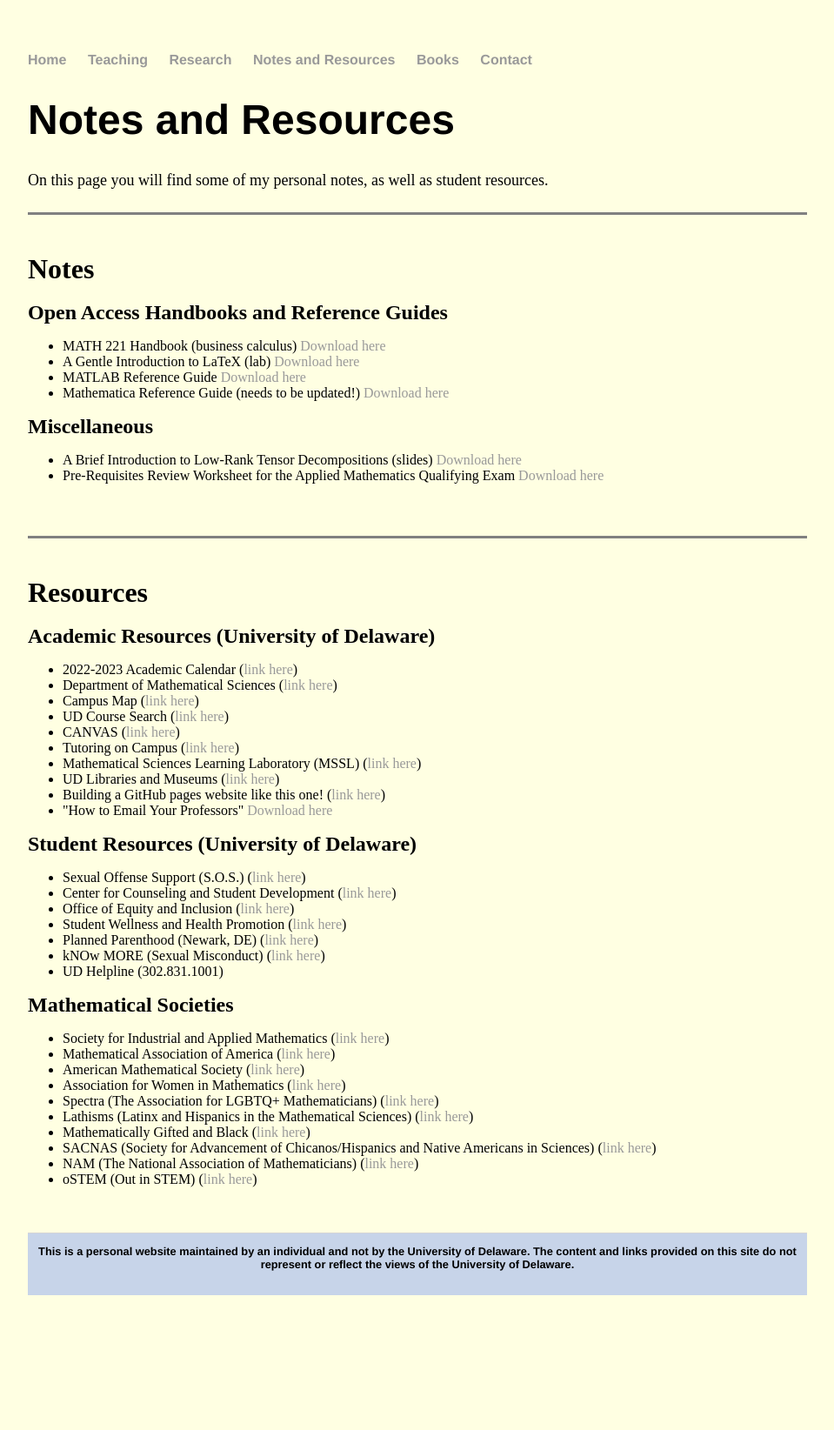
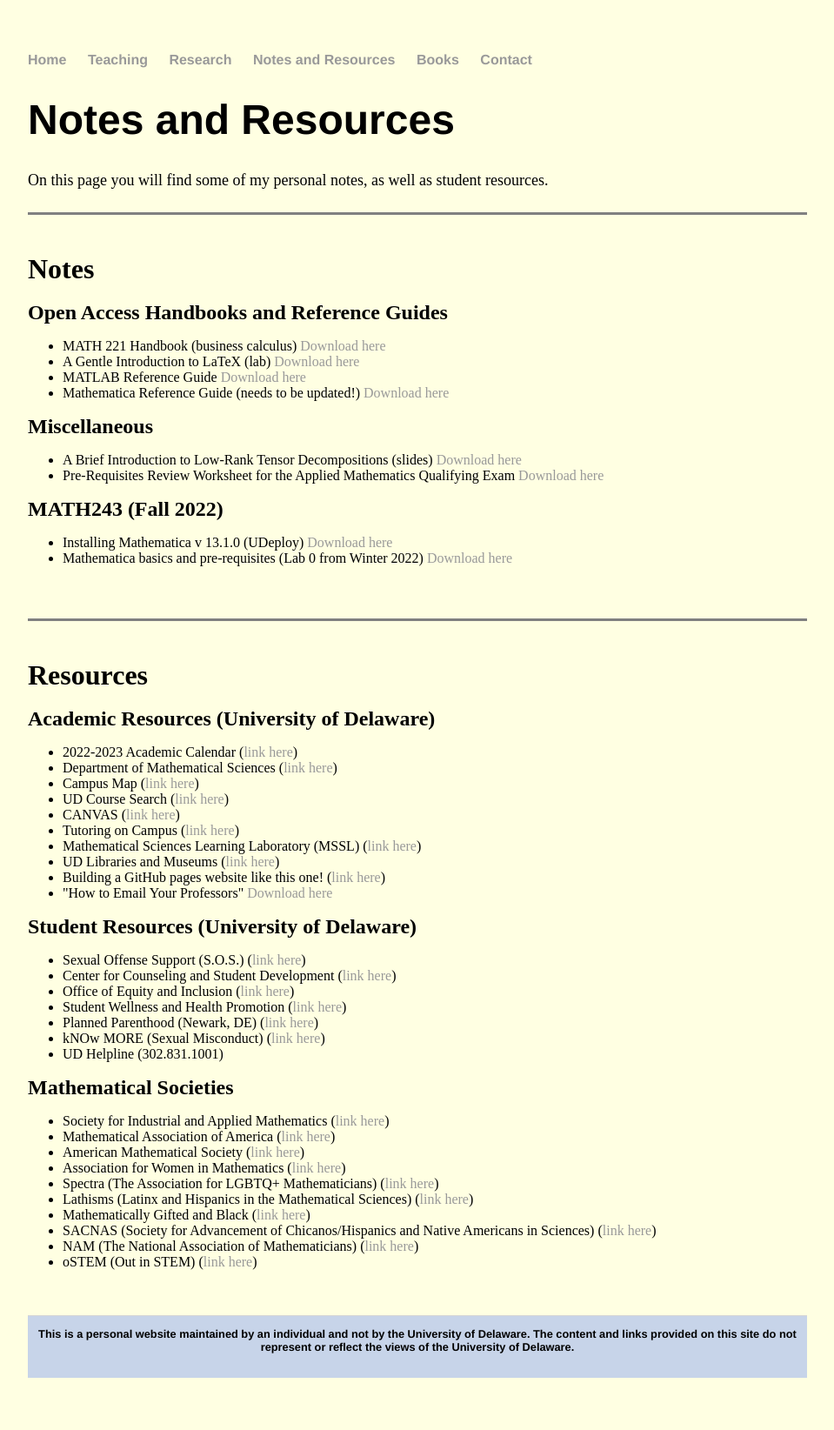
Before and after one commit to jhknakao/jhknakao.github.io, a Jekyll site: the page built from notes.html, in a window 1280 px wide. Shown: the whole page at 87% size, without its empty margins (160-1119 px from the left). Built offline with Jekyll 4.4.1, drawn with Linux system fonts in a browser that asks for light colours; before the commit the page ends 1549 px from its top, so only the background shows below that.

Commit message:
Update notes.html

```diff
--- a/notes.html
+++ b/notes.html
@@ -27,6 +27,13 @@ title: Notes and Resources
 	<ul>
 		<li>A Brief Introduction to Low-Rank Tensor Decompositions (slides) <a href="files/tensornotes/lowranklecture_60min.pdf" class="download" title="Download slides">Download here</a></li>
 		<li>Pre-Requisites Review Worksheet for the Applied Mathematics Qualifying Exam <a href="files/Wkst_0.pdf" class="download" title="Download worksheet">Download here</a></li>
+
+	</ul>
+
+	<font size="5"><b>MATH243 (Fall 2022)</b></font>
+	<ul>
+		<li>Installing Mathematica v 13.1.0 (UDeploy) <a href="files/MATH243fall2022/InstallMathematica2022.pdf" class="download" title="Download file">Download here</a></li>
+		<li>Mathematica basics and pre-requisites (Lab 0 from Winter 2022) <a href="files/MATH243fall2022/lab0_solutions.pdf" class="download" title="Download file">Download here</a></li>
 
 	</ul>
 	<br>
```
